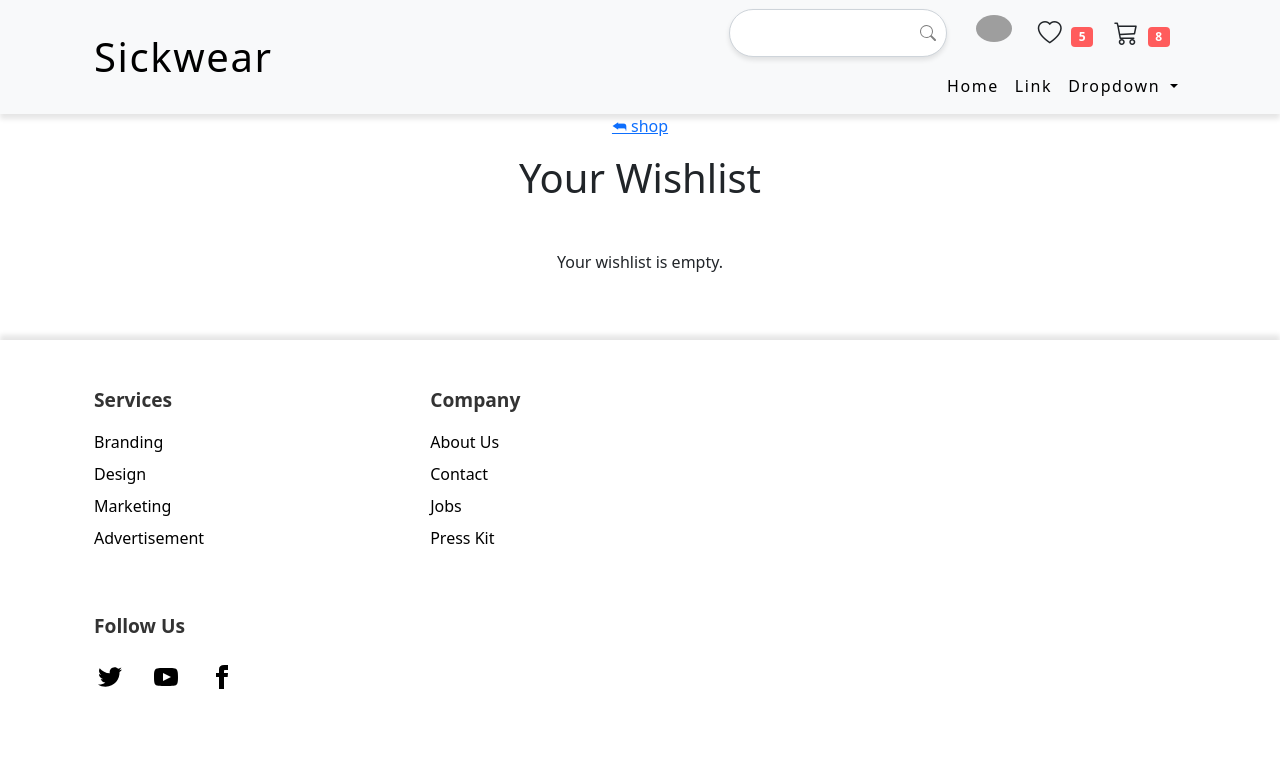
After one commit to GuruBuilds/SickWear, a Django app: page /product/wish-list in a window 1280 px wide. The commit adds this page. Shown: the top 771 px of the page. Run offline with Django 3.2, Linux system fonts and the light colour scheme; a user stored in the database is signed in; parts of the project's set-up code (start-up, migrations or seed data) failed here and were passed over; grey boxes are pictures that could not be loaded.

Commit message:
add wishlist flow and template

```diff
--- a/sickwear/product/urls.py
+++ b/sickwear/product/urls.py
@@ -6,4 +6,5 @@ urlpatterns = [
     path('product-detail/<slug:slug>/', views.product_detail, name='product_detail'),
     path('add-to-cart', views.add_to_cart, name='add_to_cart'),
     path('view-cart', views.view_cart, name='view_cart'),
+    path('wish-list', views.wish_list, name='wish_list'),
 ]
--- a/sickwear/product/views.py
+++ b/sickwear/product/views.py
@@ -1,6 +1,6 @@
 from django.http import JsonResponse
 from django.shortcuts import render, get_object_or_404
-from user.models import Category, Product, ProductVariant, Cart, CartItem
+from user.models import Category, Product, ProductVariant, Cart, CartItem, Wishlist
 from django.contrib import messages
 
 # Create your views here.
@@ -68,3 +68,10 @@ def view_cart(request):
     # Calculate the total cost of the cart
     cart_total = sum(item.product_variant.product.price * item.quantity for item in cart_items)
     return render(request, 'product/view_cart.html', {'cart_items': cart_items, 'cart_total': cart_total})
+
+
+
+def wish_list(request):
+    wishlist_items = Wishlist.objects.filter(user=request.user)
+    total_price = sum(item.product.price for item in wishlist_items)
+    return render(request, 'product/wishlist.html', {'wishlist_items': wishlist_items, 'total_price': total_price})
--- a/sickwear/templates/base.html
+++ b/sickwear/templates/base.html
@@ -122,7 +122,7 @@
                                         <span class="text-info">Wishlist Total: $500</span>
                                         <!-- Example: Wishlist total value -->
                                         <div class="card-actions">
-                                            <a href="#" class="btn btn-primary btn-block">View
+                                            <a href="{% url 'wish_list' %}" class="btn btn-primary btn-block">View
                                                 Wishlist</a>
                                         </div>
                                     </div>
--- /dev/null
+++ b/sickwear/templates/product/wishlist.html
@@ -0,0 +1,70 @@
+{% extends "../base.html" %}
+{% block title %}Wishlist{% endblock %}
+{% block content %}
+
+<link href="https://cdn.jsdelivr.net/npm/bootstrap@5.0.1/dist/css/bootstrap.min.css" rel="stylesheet">
+
+<main id="wishlist" style="max-width:960px; margin: 0 auto;">
+    <div class="back text-center mb-3"><a href="#">&#11178; shop</a></div>
+    <h1 class="text-center mb-4">Your Wishlist</h1>
+    <div class="container-fluid">
+        <div class="container my-5"> <!-- Centered container with margin -->
+            <div class="row align-items-start">
+                <div class="col-12 col-lg-10 mx-auto items"> <!-- Centering and allowing more space on large devices -->
+                    {% for item in wishlist_items %}
+                    <!-- Wishlist Item -->
+                    <div class="wishlistItem row align-items-start mb-3">
+                        <div class="col-12 col-sm-3 mb-2">
+                            <img class="w-100" src="{{ item.product.image.url }}" alt="{{ item.product.name }}">
+                        </div>
+                        <div class="col-12 col-sm-5 mb-2">
+                            <h6 class="">{{ item.product.name }}</h6>
+                            <p class="pl-1 mb-0">Price: ${{ item.product.price }}</p>
+                        </div>
+                        <div class="col-12 col-sm-4 mb-2 d-flex justify-content-between align-items-center">
+                            <p id="wishlistItem{{ item.id }}Price" class="mb-0">${{ item.product.price }}</p>
+                            <button class="btn btn-primary btn-sm" onclick="moveToCart({{ item.id }})">Move to Cart</button>
+                        </div>
+                    </div>
+                    <hr>
+                    {% empty %}
+                    <div class="col-12">
+                        <p class="text-center">Your wishlist is empty.</p>
+                    </div>
+                    {% endfor %}
+                </div>
+            </div>
+        </div>
+    </div>
+</main>
+
+<footer class="container">
+</footer>
+
+<script src="https://cdn.jsdelivr.net/npm/bootstrap@5.0.1/dist/js/bootstrap.bundle.min.js"></script>
+<script>
+    document.getElementById('btn-move-all').addEventListener('click', function() {
+        // Implement AJAX call to move all items to cart
+        console.log("Moving all items to cart");
+    });
+    function decreaseQuantity(itemId) {
+    let quantityElement = document.getElementById(`quantity-${itemId}`);
+    let quantity = parseInt(quantityElement.innerText);
+    if (quantity > 1) {
+        quantityElement.innerText = quantity - 1;
+    }
+}
+
+function increaseQuantity(itemId) {
+    let quantityElement = document.getElementById(`quantity-${itemId}`);
+    let quantity = parseInt(quantityElement.innerText);
+    quantityElement.innerText = quantity + 1;
+}
+
+function moveToCart(itemId) {
+    // Implement the logic to move the item to the cart
+    alert(`Move item ${itemId} to cart`);
+}
+</script>
+
+{% endblock %}
--- a/sickwear/user/admin.py
+++ b/sickwear/user/admin.py
@@ -1,5 +1,5 @@
 from django.contrib import admin
-from user.models import User, Category, Product, ProductVariant, Cart, CartItem, Order
+from user.models import User, Category, Product, ProductVariant, Cart, CartItem, Order, Wishlist
 
 # Register your models here.
 
@@ -10,3 +10,4 @@ admin.site.register(ProductVariant)
 admin.site.register(Cart)
 admin.site.register(CartItem)
 admin.site.register(Order)
+admin.site.register(Wishlist)
```
Also changed, not shown: sickwear/user/management/commands/generate_demo_data.py (+18 -18 lines).
